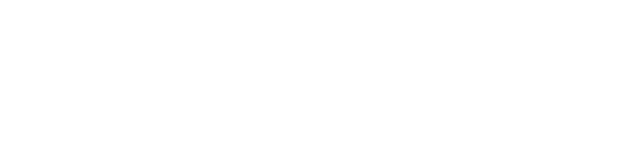
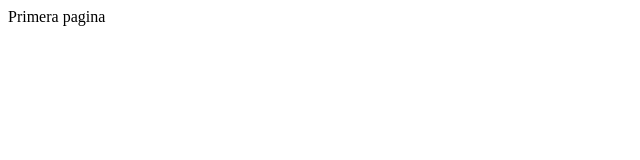
Before and after one commit to darcof1/gitCurso, a plain HTML site: page index.html in a window 1280 px wide. Shown: the whole page, without its empty margins (0-640 px from the left). Drawn offline with Linux system fonts and the light colour scheme.

Commit message:
Mi primera pagina

```diff
--- a/index.html
+++ b/index.html
@@ -1,3 +1,3 @@
 <html>
-
+	Primera pagina
 </html>
```
